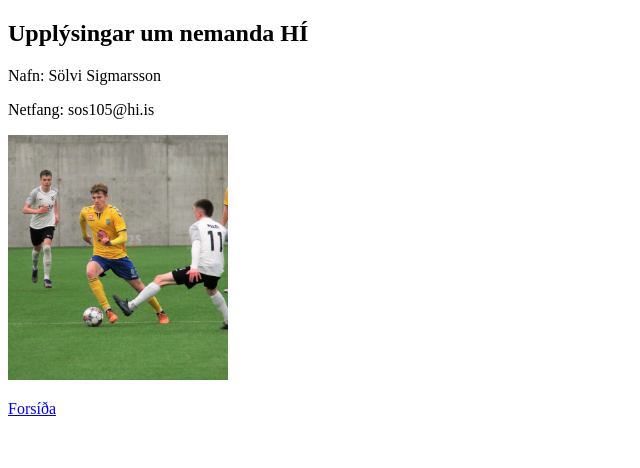
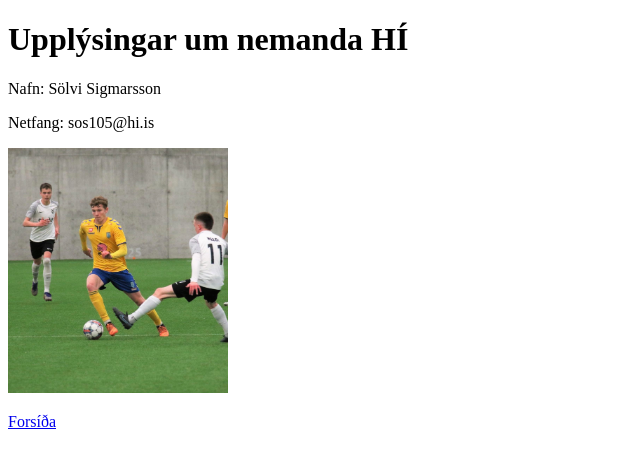
Before and after one commit to Solvi91/Vef_v1_2022, a plain HTML site: page v1/about.html in a window 1280 px wide. Shown: the whole page, without its empty margins (0-640 px from the left). Drawn offline with Linux system fonts and the light colour scheme.

Commit message:
h1 bætt við

```diff
--- a/v1/about.html
+++ b/v1/about.html
@@ -4,7 +4,7 @@
         <meta charset="utf-8">
         <title>Upplýsingar um nemanda</title>
     </head>
-    <h2>Upplýsingar um nemanda HÍ</h2>
+    <h1>Upplýsingar um nemanda HÍ</h1>
     <body>
         <p>Nafn: Sölvi Sigmarsson</p>
         <p>Netfang: sos105@hi.is</p>
@@ -14,4 +14,4 @@
             height="245"
             alt="">
         <p><a href="index.html">Forsíða</a></p>
-    </body>
+     </body>
```
